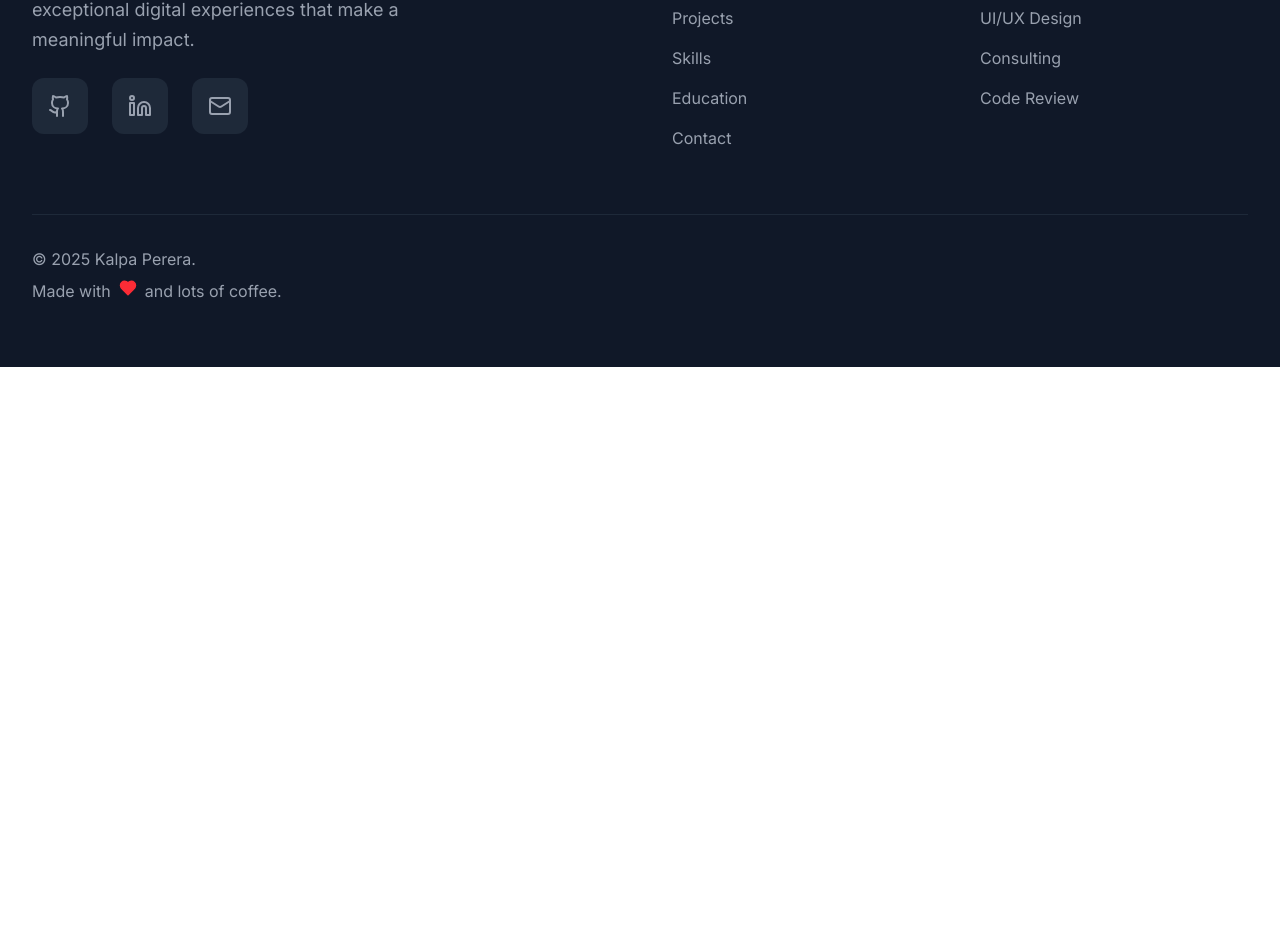
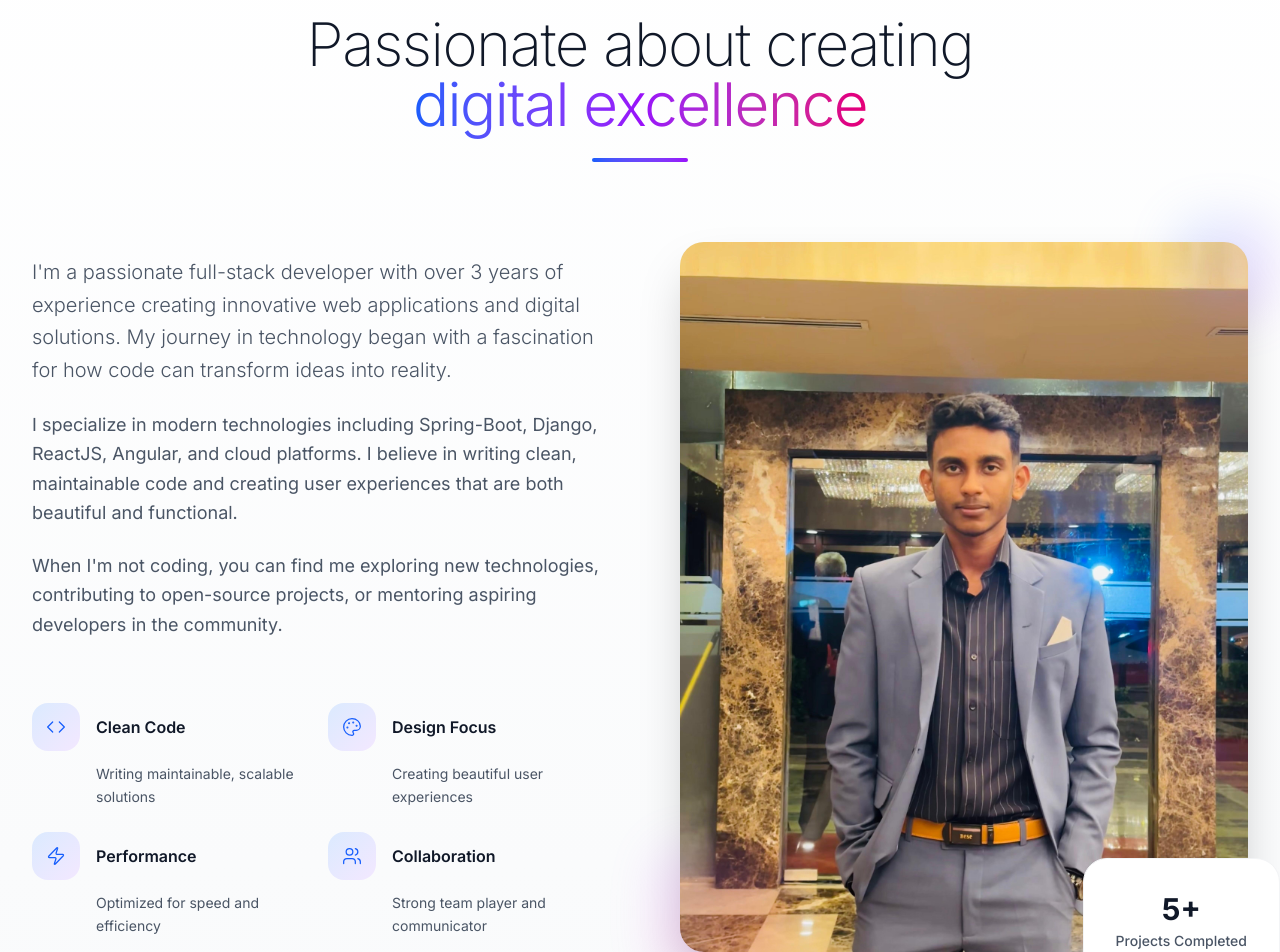
Before and after one commit to klperera/Portfolio-Website, a Next.js app in the folder portfolio/: page / in a window 1280 px wide. Shown: the part 950-1902 px from the top of the page. Before the commit the page ends 1317 px from the top, so only its background shows below. Built offline with nearby package versions, Linux system fonts and the light colour scheme.

Commit message:
implementation of about component

```diff
--- /dev/null
+++ b/portfolio/app/components/about.tsx
@@ -0,0 +1,122 @@
+"use client";
+
+import { Code, Palette, Zap, Users } from "lucide-react";
+
+const highlights = [
+  {
+    icon: Code,
+    title: "Clean Code",
+    description: "Writing maintainable, scalable solutions",
+  },
+  {
+    icon: Palette,
+    title: "Design Focus",
+    description: "Creating beautiful user experiences",
+  },
+  {
+    icon: Zap,
+    title: "Performance",
+    description: "Optimized for speed and efficiency",
+  },
+  {
+    icon: Users,
+    title: "Collaboration",
+    description: "Strong team player and communicator",
+  },
+];
+
+export default function About() {
+  return (
+    <section
+      id="about"
+      className="py-32 bg-gradient-to-b from-white to-gray-50"
+    >
+      <div className="max-w-7xl mx-auto px-6 lg:px-8">
+        <div className="text-center mb-20">
+          <span className="text-sm font-medium text-gray-500 tracking-widest uppercase mb-4 block">
+            About Me
+          </span>
+          <h2 className="text-4xl sm:text-5xl lg:text-6xl font-extralight text-gray-900 mb-6 tracking-tight">
+            Passionate about creating
+            <br />
+            <span className="bg-gradient-to-r from-blue-600 via-purple-600 to-pink-600 bg-clip-text text-transparent font-light">
+              digital excellence
+            </span>
+          </h2>
+          <div className="w-24 h-1 bg-gradient-to-r from-blue-600 to-purple-600 mx-auto rounded-full"></div>
+        </div>
+
+        <div className="grid lg:grid-cols-2 gap-20 items-center">
+          <div className="space-y-8">
+            <div className="space-y-6">
+              <p className="text-xl text-gray-600 leading-relaxed font-light">
+                I'm a passionate full-stack developer with over 3 years of
+                experience creating innovative web applications and digital
+                solutions. My journey in technology began with a fascination for
+                how code can transform ideas into reality.
+              </p>
+              <p className="text-lg text-gray-600 leading-relaxed">
+                I specialize in modern technologies including Spring-Boot,
+                Django, ReactJS, Angular, and cloud platforms. I believe in
+                writing clean, maintainable code and creating user experiences
+                that are both beautiful and functional.
+              </p>
+              <p className="text-lg text-gray-600 leading-relaxed">
+                When I'm not coding, you can find me exploring new technologies,
+                contributing to open-source projects, or mentoring aspiring
+                developers in the community.
+              </p>
+            </div>
+
+            <div className="grid grid-cols-2 gap-6 pt-8">
+              {highlights.map((item, index) => (
+                <div key={index} className="group">
+                  <div className="flex items-center gap-4 mb-3">
+                    <div className="w-12 h-12 bg-gradient-to-br from-blue-100 to-purple-100 rounded-2xl flex items-center justify-center group-hover:scale-110 transition-transform duration-300">
+                      <item.icon
+                        className="text-blue-600"
+                        size={20}
+                        strokeWidth={1.5}
+                      />
+                    </div>
+                    <h3 className="font-semibold text-gray-900">
+                      {item.title}
+                    </h3>
+                  </div>
+                  <p className="text-gray-600 text-sm leading-relaxed ml-16">
+                    {item.description}
+                  </p>
+                </div>
+              ))}
+            </div>
+          </div>
+
+          <div className="relative">
+            <div className="relative">
+              {/* Main Image Container */}
+              <div className="aspect-[4/5] bg-gradient-to-br from-blue-50 via-purple-50 to-pink-50 rounded-3xl overflow-hidden shadow-2xl">
+                <div className="w-full h-full bg-gray-200 flex items-center justify-center">
+                  <img src="/profile_picture.jpg" alt="profile picture" />
+                </div>
+              </div>
+
+              {/* Decorative Elements */}
+              <div className="absolute -top-6 -right-6 w-24 h-24 bg-gradient-to-br from-blue-400 to-purple-500 rounded-3xl opacity-20 blur-xl"></div>
+              <div className="absolute -bottom-6 -left-6 w-32 h-32 bg-gradient-to-br from-purple-400 to-pink-500 rounded-3xl opacity-20 blur-xl"></div>
+            </div>
+
+            {/* Stats */}
+            <div className="absolute -bottom-8 -right-8 bg-white rounded-3xl shadow-xl p-8 border border-gray-100">
+              <div className="text-center">
+                <div className="text-3xl text-gray-900 mb-1 font-bold">5+</div>
+                <div className="text-sm text-gray-600 font-medium">
+                  Projects Completed
+                </div>
+              </div>
+            </div>
+          </div>
+        </div>
+      </div>
+    </section>
+  );
+}
--- a/portfolio/app/page.tsx
+++ b/portfolio/app/page.tsx
@@ -1,5 +1,6 @@
 import Header from "./components/Header";
 import Hero from "./components/hero";
+import About from "./components/about";
 import Footer from "./components/footer";
 
 export default function Home() {
@@ -8,6 +9,7 @@ export default function Home() {
       <Header />
       <main>
         <Hero />
+        <About />
       </main>
       <Footer />
     </div>
```
Also changed, not shown: portfolio/public/profile_picture.jpg (added).
